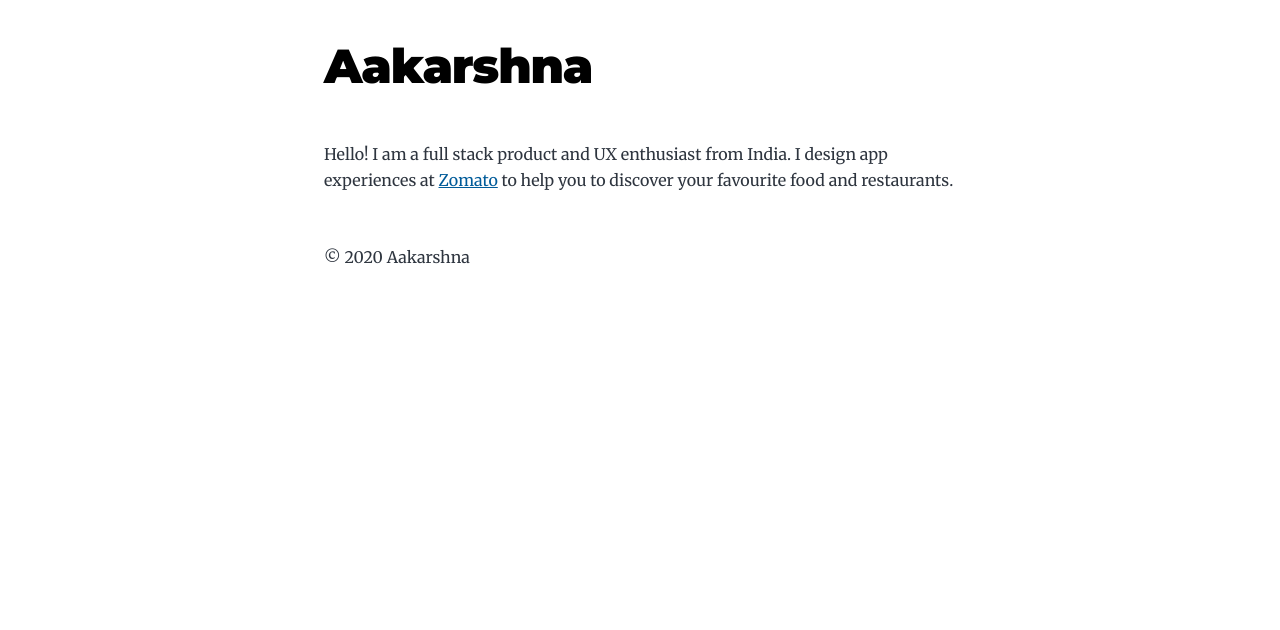
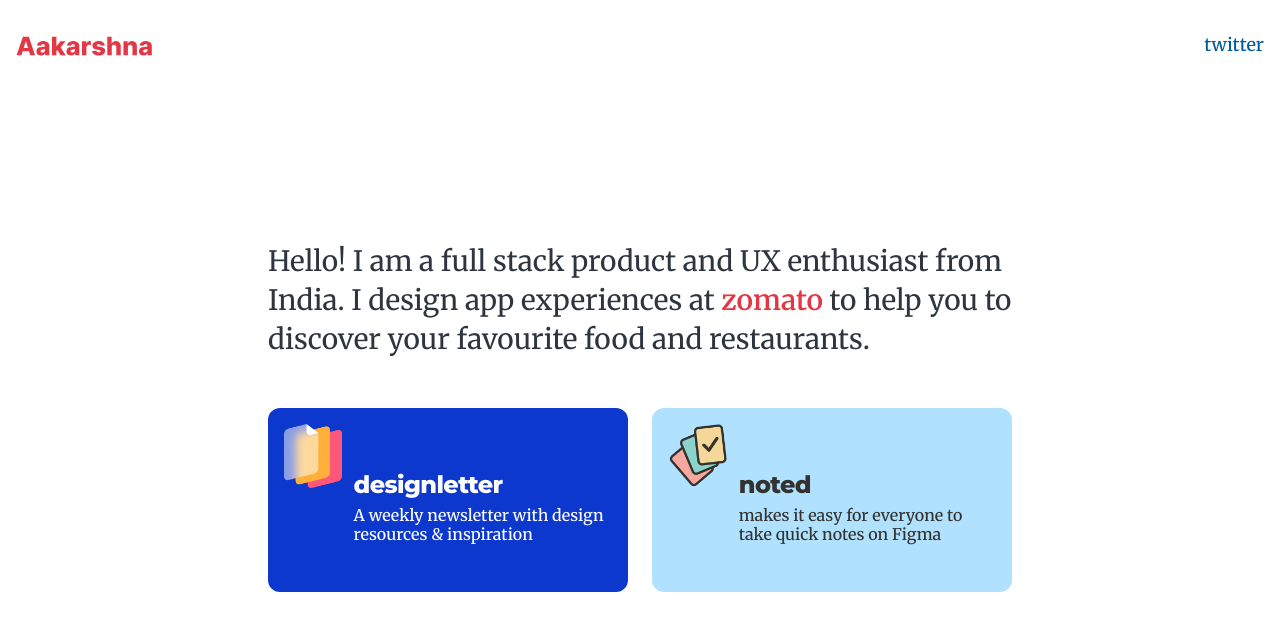
Before and after one commit to Aakarshna/aakarshna.github.io, a Gatsby site: page / in a window 1280 px wide. Built offline with nearby package versions, Linux system fonts and the light colour scheme; Gatsby itself is replaced by a stand-in of ours.

Commit message:
new layout live

```diff
--- a/src/components/layout.js
+++ b/src/components/layout.js
@@ -2,34 +2,22 @@ import React from "react"
 import { Link } from "gatsby"
 import "./layout.scss"
 
-const Layout = ({ location, title, children }) => {
-  const rootPath = `${__PATH_PREFIX__}/`
-  const isRootPath = location.pathname === rootPath
-  let header
+class Layout extends React.Component {
+  render() {
+    const { location, title, children } = this.props
+    const rootPath = `${__PATH_PREFIX__}/`
+    let header = (
+      <>
+      </>
+    )
+    return (
+      <div>
+        <header>{header}</header>
+        <main>{children}</main>
 
-  if (isRootPath) {
-    header = (
-      <h1 className="main-heading">
-        <Link to="/">{title}</Link>
-      </h1>
-    )
-  } else {
-    header = (
-      <Link className="header-link-home" to="/">
-        {title}
-      </Link>
+      </div>
     )
   }
-
-  return (
-    <div className="global-wrapper" data-is-root-path={isRootPath}>
-      <header className="global-header">{header}</header>
-      <main>{children}</main>
-      <footer>
-        © {new Date().getFullYear()} Aakarshna
-      </footer>
-    </div>
-  )
 }
 
 export default Layout
--- a/src/components/layout.scss
+++ b/src/components/layout.scss
@@ -43,7 +43,6 @@ table {
   border-spacing: 0; }
 
 
-
 html,  body{
   font-family: 'Inter', sans-serif;
   font-weight: 400;
@@ -56,12 +55,20 @@ $white: #ffffff;
 $grey: #F1EDE9;
 $blue: #A2FBF4;
 $light-grey: #353639;
+$red: #e23744;
 // Breakpoints
 $mobile-landscape: 30rem; // 480px
 $tablet: 40rem; // 640px
 $tablet-wide: 48rem; // 768px
 $desktop: 64rem; // 1024px
 $widescreen: 71.25rem; // 1140px
+
+a{
+  text-decoration: none;
+  color: $red;
+  font-weight: 500;
+}
+
 
 // Basic layout
 .container{
@@ -71,3 +78,115 @@ $widescreen: 71.25rem; // 1140px
       width: 100%;
   }
 }
+
+
+.nav{
+  .navbar{
+    padding: 36px 16px;
+    display: flex;
+    flex-direction: row;
+    justify-content: space-between;
+    .name_logo{
+      img{
+        height: 20px;
+      }
+    }
+  }
+
+  .social{
+    a{
+      font-size: 18px;
+    }
+  }
+}
+
+.info{
+  .ak-info{
+    max-width: 800px;
+    margin: 0 auto;
+    padding: 16px;
+  }
+  .bio{
+    margin-top: 120px;
+    margin-bottom: 24px;
+    @media (max-width: $mobile-landscape){
+        margin-top: 44px;
+    }
+    p{
+      font-size: 28px;
+      line-height: 140%;
+      padding: 12px;
+      @media (max-width: $mobile-landscape){
+          font-size: 24px;
+      }
+    }
+    a{
+      font-weight: 600;
+      text-decoration: none;
+      color: $red;
+      &:hover{
+        color: darken($red, 10%);
+      }
+    }
+  }
+  .products{
+    display: flex;
+    flex-direction: row;
+    justify-content: space-between;
+    @media (max-width: $mobile-landscape){
+        flex-direction: column;
+    }
+    .p-box{
+      width: 50%;
+      @media (max-width: $mobile-landscape){
+          width: 100%;
+      }
+      .p-box-wrap{
+        padding: 12px;
+        a{
+          display: flex;
+          padding: 16px;
+          border-radius: 12px;
+          img{
+            height: 64px;
+            margin-right: 12px;
+          }
+          h3{
+            font-size: 24px;
+            font-weight: 800;
+            margin-bottom: 8px;
+          }
+          p{
+            line-height: 120%;
+          }
+        }
+        .noted{
+          background: #B0E2FF;
+          &:hover{
+            background: darken(#B0E2FF, 3%);
+          }
+          h3{
+            color: #33322E;
+          }
+          p{
+            color: #33322E;
+            line-height: 120%;
+          }
+        }
+        .designletter{
+          background: #0D38CE;
+          color: $white;
+          &:hover{
+            background: darken(#0D38CE, 3%);
+          }
+          h3{
+            color: $white;
+          }
+          p{
+            line-height: 120%;
+          }
+        }
+      }
+    }
+  }
+}
--- a/src/components/seo.js
+++ b/src/components/seo.js
@@ -43,6 +43,14 @@ const SEO = ({ description, lang, meta, title }) => {
           content: metaDescription,
         },
         {
+          name: `keywords`,
+          content: `aakarshna, illustrations, basic illustrations, happy illustrations, bright illustrations, color illustrations, color sketches, basic sketches, human illustrations, illustration, geometrical illustrations`,
+        },
+        {
+          property: `og:image`,
+          content: `https://aakarshna.co/preview.jpg`,
+        },
+        {
           property: `og:title`,
           content: title,
         },
@@ -60,7 +68,7 @@ const SEO = ({ description, lang, meta, title }) => {
         },
         {
           name: `twitter:creator`,
-          content: site.siteMetadata?.social?.twitter || ``,
+          content: site.siteMetadata.author,
         },
         {
           name: `twitter:title`,
--- a/src/pages/index.js
+++ b/src/pages/index.js
@@ -1,37 +1,70 @@
 import React from "react"
 import { Link, graphql } from "gatsby"
 
-import Bio from "../components/bio"
 import Layout from "../components/layout"
 import SEO from "../components/seo"
 
-const BlogIndex = ({ data, location }) => {
-  const siteTitle = data.site.siteMetadata?.title || `Title`
-  const posts = data.allMarkdownRemark.nodes
+class BlogIndex extends React.Component {
+  render() {
+    const { data } = this.props
+    const siteTitle = data.site.siteMetadata.title
+    const posts = data.allMarkdownRemark.edges
 
-  if (posts.length === 0) {
     return (
-      <Layout location={location} title={siteTitle}>
-        <SEO title="All posts" />
-        <Bio />
-        <p>
-          No blog posts found. Add markdown posts to "content/blog" (or the
-          directory you specified for the "gatsby-source-filesystem" plugin in
-          gatsby-config.js).
-        </p>
+      <Layout location={this.props.location} title={siteTitle}>
+        <SEO title="Aakarshna Portfolio" />
+        <>
+        <div className="nav">
+          <div className="container">
+            <div className="navbar">
+              <div className="name_logo">
+                <a href="#"><img src="ak_logo.svg"/></a>
+              </div>
+              <div className="social">
+                <a href="https://twitter.com/aakarshnaanand">twitter</a>
+              </div>
+            </div>
+          </div>
+        </div>
+        <div className="info">
+          <div className="container">
+            <div className="ak-info">
+              <div className="bio">
+                <p>Hello! I am a full stack product and UX enthusiast from India. I design app experiences at <a href="https://zomato.com">zomato</a> to help you to discover your favourite food and restaurants.</p>
+              </div>
+              <div className="products">
+                <div className="p-box">
+                  <div className="p-box-wrap">
+                    <a href="https://designletter.co" className="designletter">
+                      <img src="designletter-box.png"/>
+                      <div className="p-desc">
+                        <h3>designletter</h3>
+                        <p>A weekly newsletter with design resources & inspiration</p>
+                      </div>
+                    </a>
+                  </div>
+                </div>
+
+                <div className="p-box">
+                  <div className="p-box-wrap">
+                    <a href="/noted" className="noted">
+                      <img src="noted-box.png"/>
+                      <div className="p-desc">
+                        <h3>noted</h3>
+                        <p>makes it easy for everyone to take quick notes on Figma</p>
+                      </div>
+                    </a>
+                  </div>
+                </div>
+
+              </div>
+            </div>
+          </div>
+        </div>
+        </>
       </Layout>
     )
   }
-
-  return (
-    <Layout location={location} title={siteTitle}>
-      <SEO title="All posts" />
-      <>
-      <p>Hello! I am a full stack product and UX enthusiast from India. I design app experiences at <a href="https://zomato.com">Zomato</a> to help you to discover your favourite food and restaurants.</p>
-      </>
-
-    </Layout>
-  )
 }
 
 export default BlogIndex
@@ -43,16 +76,21 @@ export const pageQuery = graphql`
         title
       }
     }
-    allMarkdownRemark(sort: { fields: [frontmatter___date], order: DESC }) {
-      nodes {
-        excerpt
+    allMarkdownRemark(
+      sort: { fields: [frontmatter___date], order: DESC }
+    ) {
+      edges {
+        node {
+          excerpt(format: HTML)
+          html
           fields {
             slug
           }
           frontmatter {
             date(formatString: "MMMM DD, YYYY")
             title
-          description
+
+          }
         }
       }
     }
```
Also changed, not shown: static/preview.jpg (added). Lines whose indentation alone changed are shown as unchanged.
